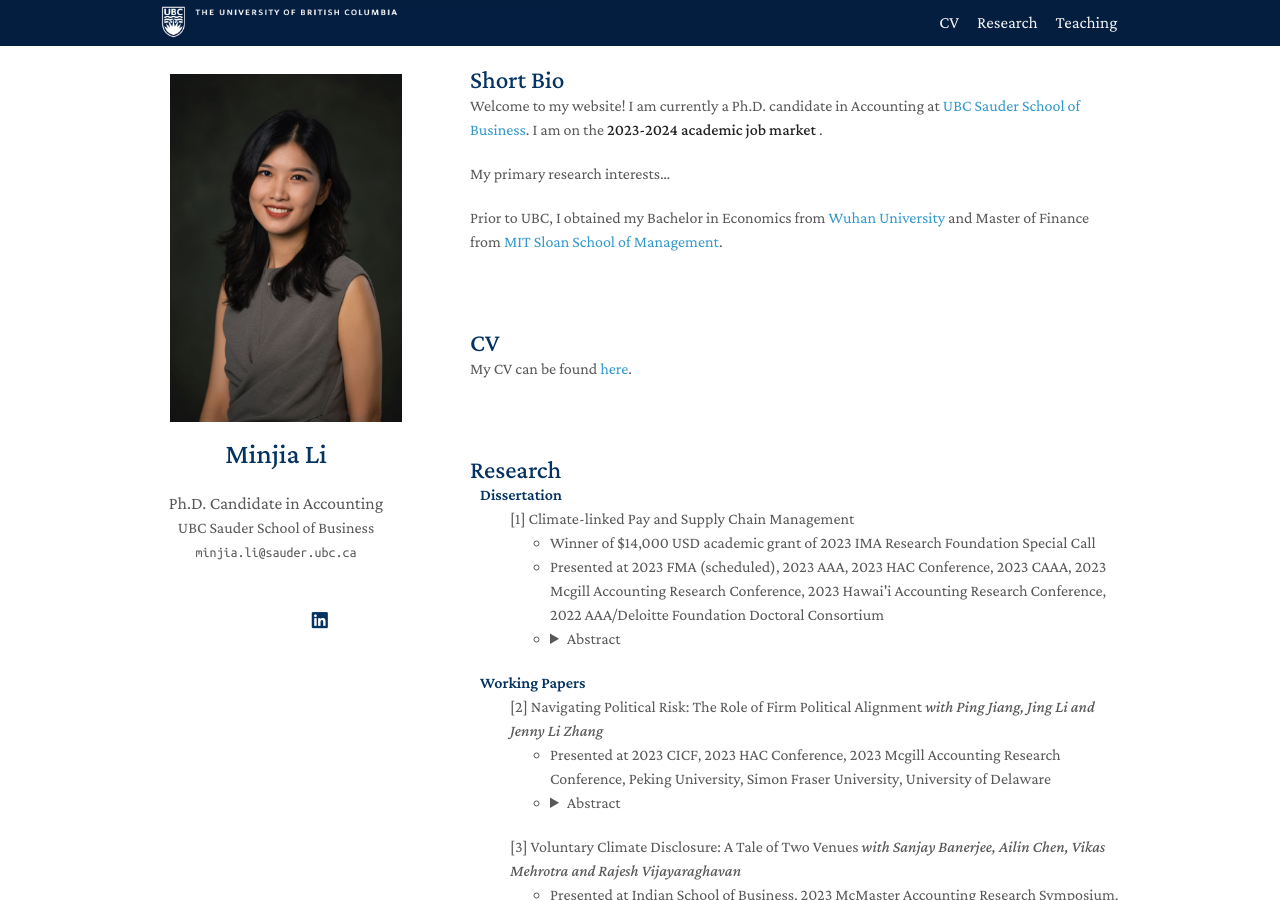
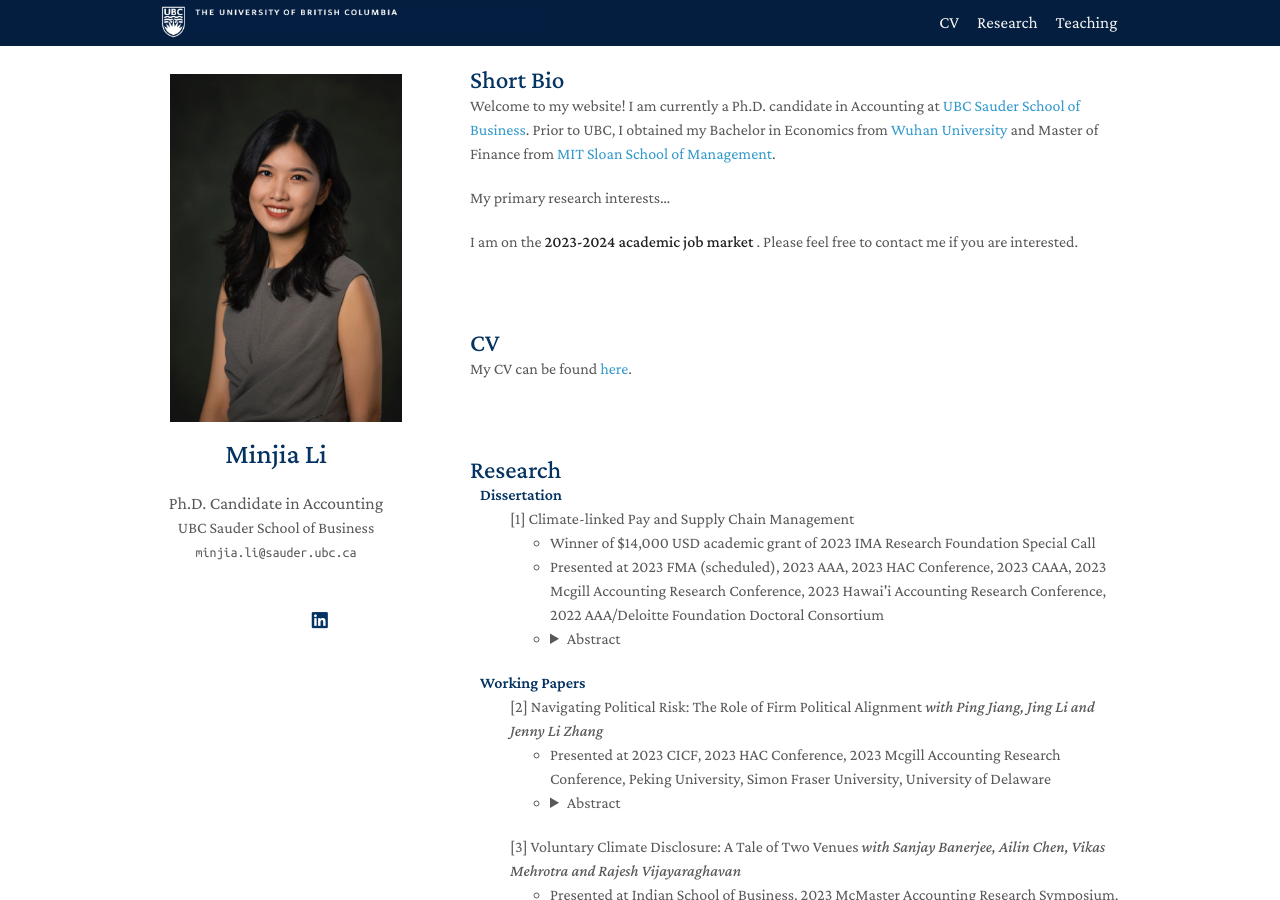
Before and after one commit to zeyang1225/zeyang1225.github.io, a Jekyll site: the page built from index.md, in a window 1280 px wide and 900 px high. Built offline with Jekyll 4.4.1, drawn with Linux system fonts in a browser that asks for light colours; nearby versions of some CDN libraries; a style sheet for code colours, icons or effects is not loaded.

Commit message:
Update index.md

```diff
--- a/index.md
+++ b/index.md
@@ -4,11 +4,11 @@ layout: homepage
 
 <h2 id="bio" style="margin: 2px 0px 0px;">  Short Bio</h2>
 
-Welcome to my website! I am currently a Ph.D. candidate in Accounting at <a href="https://www.sauder.ubc.ca/">UBC Sauder School of Business</a>. I am on the <strong >2023-2024 academic job market </strong>.
+Welcome to my website! I am currently a Ph.D. candidate in Accounting at <a href="https://www.sauder.ubc.ca/">UBC Sauder School of Business</a>. Prior to UBC, I obtained my Bachelor in Economics from <a href="https://en.whu.edu.cn/">Wuhan University</a> and Master of Finance from <a href="https://mitsloan.mit.edu/">MIT Sloan School of Management</a>.
 
 My primary research interests...
 
-Prior to UBC, I obtained my Bachelor in Economics from <a href="https://en.whu.edu.cn/">Wuhan University</a> and Master of Finance from <a href="https://mitsloan.mit.edu/">MIT Sloan School of Management</a>.
+I am on the <strong >2023-2024 academic job market </strong>. Please feel free to contact me if you are interested.
 
 
 
```
